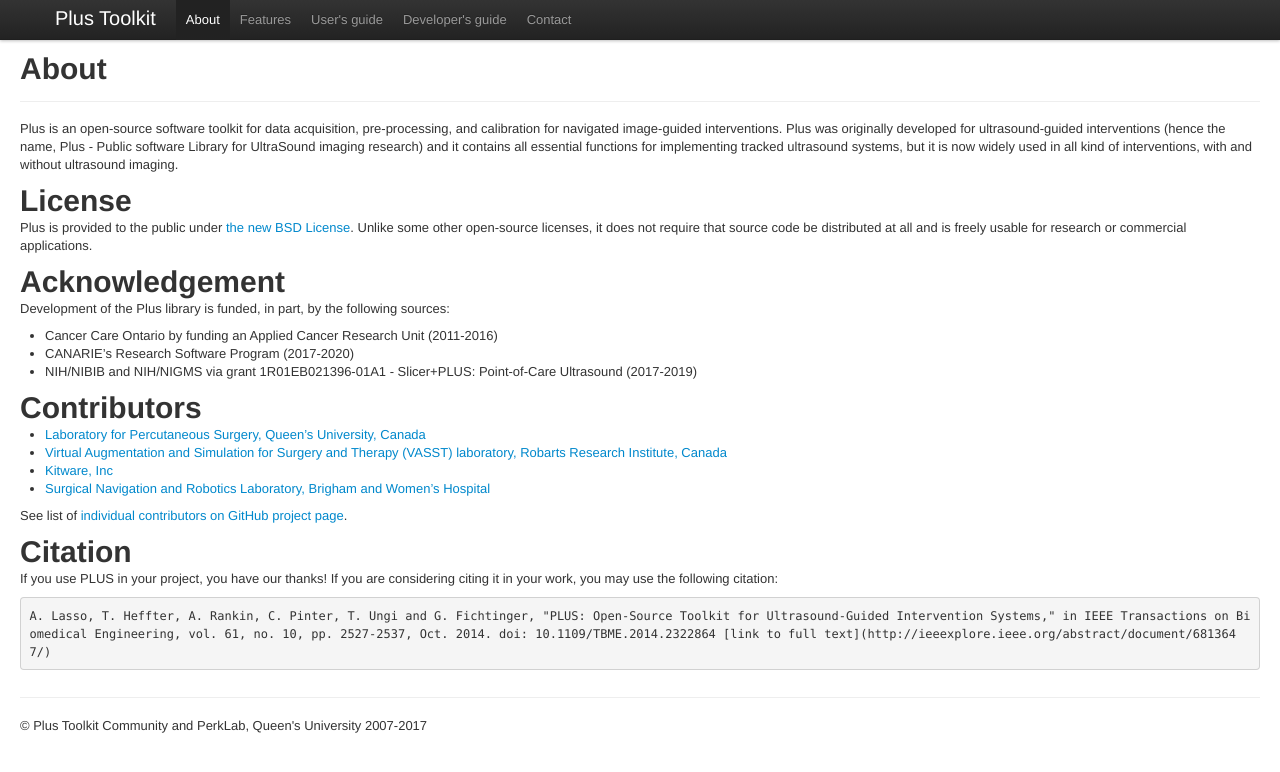
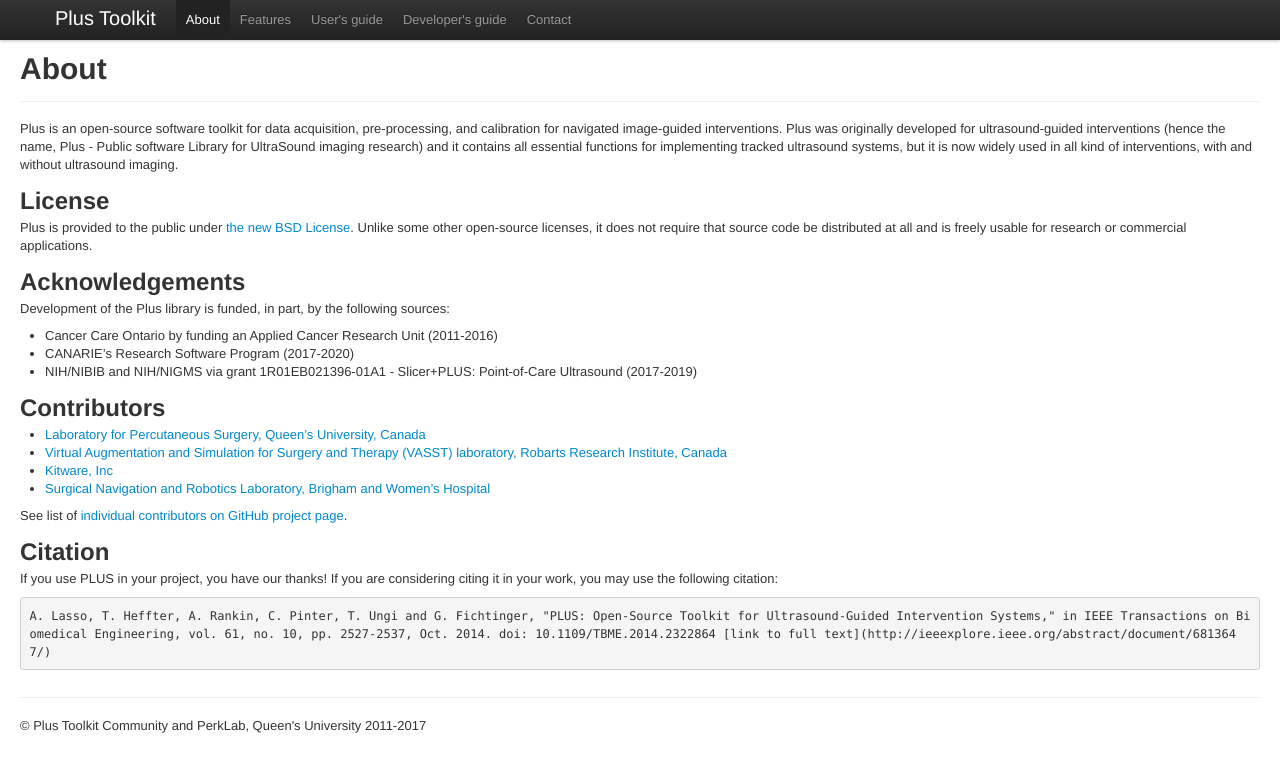
Before and after one commit to PlusToolkit/plustoolkit.github.io, a Jekyll site: the page built from about.md, in a window 1280 px wide. Shown: the top 772 px of the page. Built offline with Jekyll 4.4.1, drawn with Linux system fonts in a browser that asks for light colours.

Commit message:
updated header

```diff
--- a/_includes/themes/twitter/default.html
+++ b/_includes/themes/twitter/default.html
@@ -56,7 +56,7 @@
       </div>
       <hr>
       <footer>
-	<p>&copy; {{ site.author.name }} 2007-2017 </p>
+	<p>&copy; {{ site.author.name }} 2011-2017 </p>
       </footer>
     </div> <!-- /container -->
     {% include JB/analytics %}
--- a/_includes/themes/twitter/default_index.html
+++ b/_includes/themes/twitter/default_index.html
@@ -50,7 +50,7 @@
       <hr>
 
       <footer>
-	<p>&copy; Plus Toolkit Community and <a href="http://perk.cs.queensu.ca/">PerkLab, Queen's University</a> 2007-2017 </p>
+	<p>&copy; {{ site.author.name }} 2011-2017 </p>
       </footer>
 
     </div> <!-- /container -->
--- a/about.md
+++ b/about.md
@@ -9,12 +9,12 @@
 Plus is an open-source software toolkit for data acquisition, pre-processing, and calibration for navigated image-guided interventions. Plus was originally developed for ultrasound-guided interventions (hence the name, Plus - Public software Library for UltraSound imaging research) and it contains all essential functions for implementing tracked ultrasound systems, but it is now widely used in all kind of interventions, with and without ultrasound imaging.
 
 License
-=======
+-------
 
 Plus is provided to the public under [the new BSD License](http://www.opensource.org/licenses/BSD-3-Clause). Unlike some other open-source licenses, it does not require that source code be distributed at all and is freely usable for research or commercial applications.
 
-Acknowledgement
-===============
+Acknowledgements
+----------------
 
 Development of the Plus library is funded, in part, by the following sources:
 - Cancer Care Ontario by funding an Applied Cancer Research Unit (2011-2016)
@@ -22,7 +22,7 @@
 - NIH/NIBIB and NIH/NIGMS via grant 1R01EB021396-01A1 - Slicer+PLUS: Point-of-Care Ultrasound (2017-2019)
 
 Contributors
-============
+------------
 
 * [Laboratory for Percutaneous Surgery, Queen's University, Canada](http://perk.cs.queensu.ca)
 * [Virtual Augmentation and Simulation for Surgery and Therapy (VASST) laboratory, Robarts Research Institute, Canada](http://www.imaging.robarts.ca/petergrp/Research)
@@ -32,7 +32,7 @@
 See list of [individual contributors on GitHub project page](https://github.com/PlusToolkit/PlusLib/graphs/contributors).
 
 Citation
-========
+--------
 
 If you use PLUS in your project, you have our thanks! If you are considering citing it in your work, you may use the following citation:
 
```
